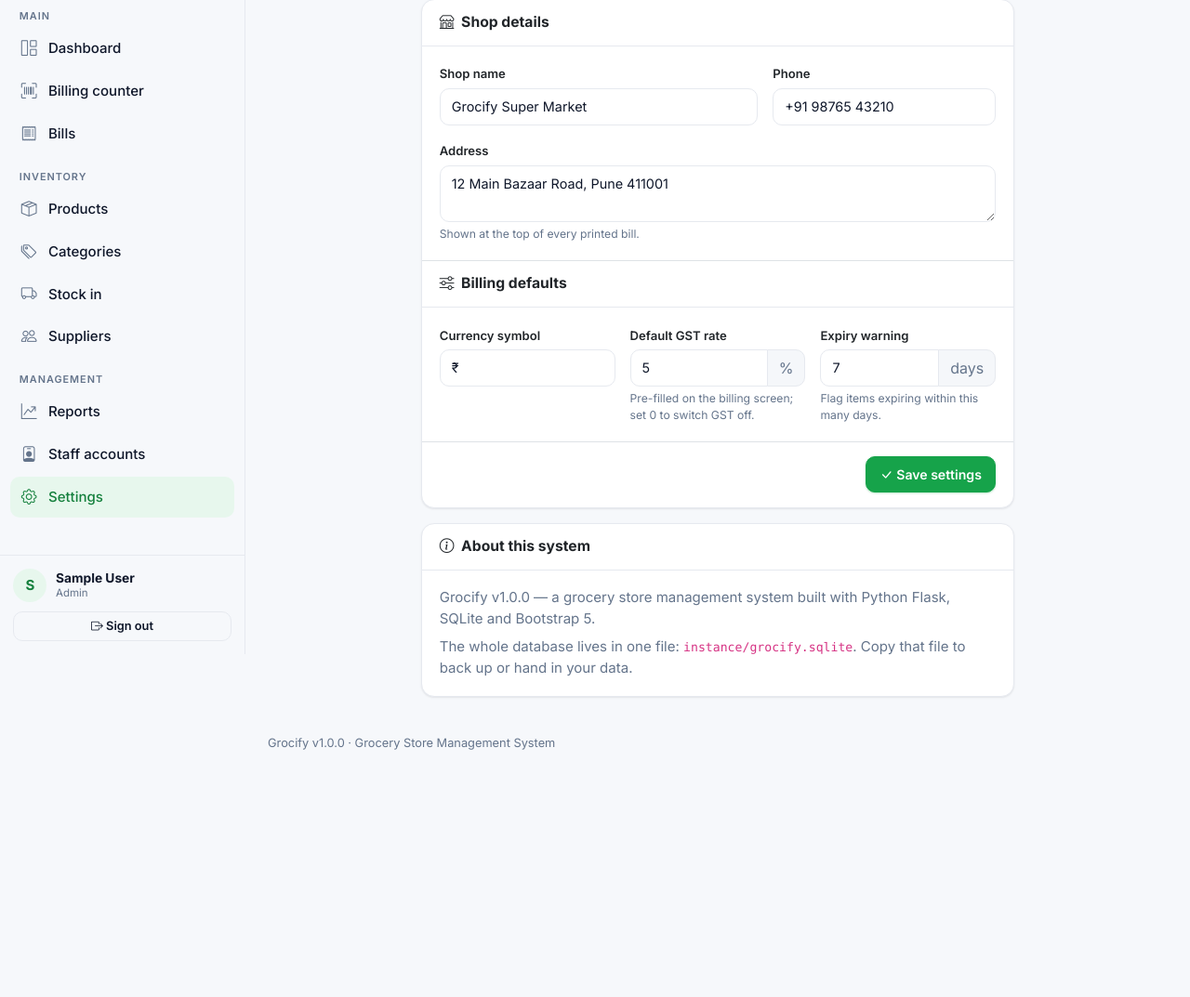
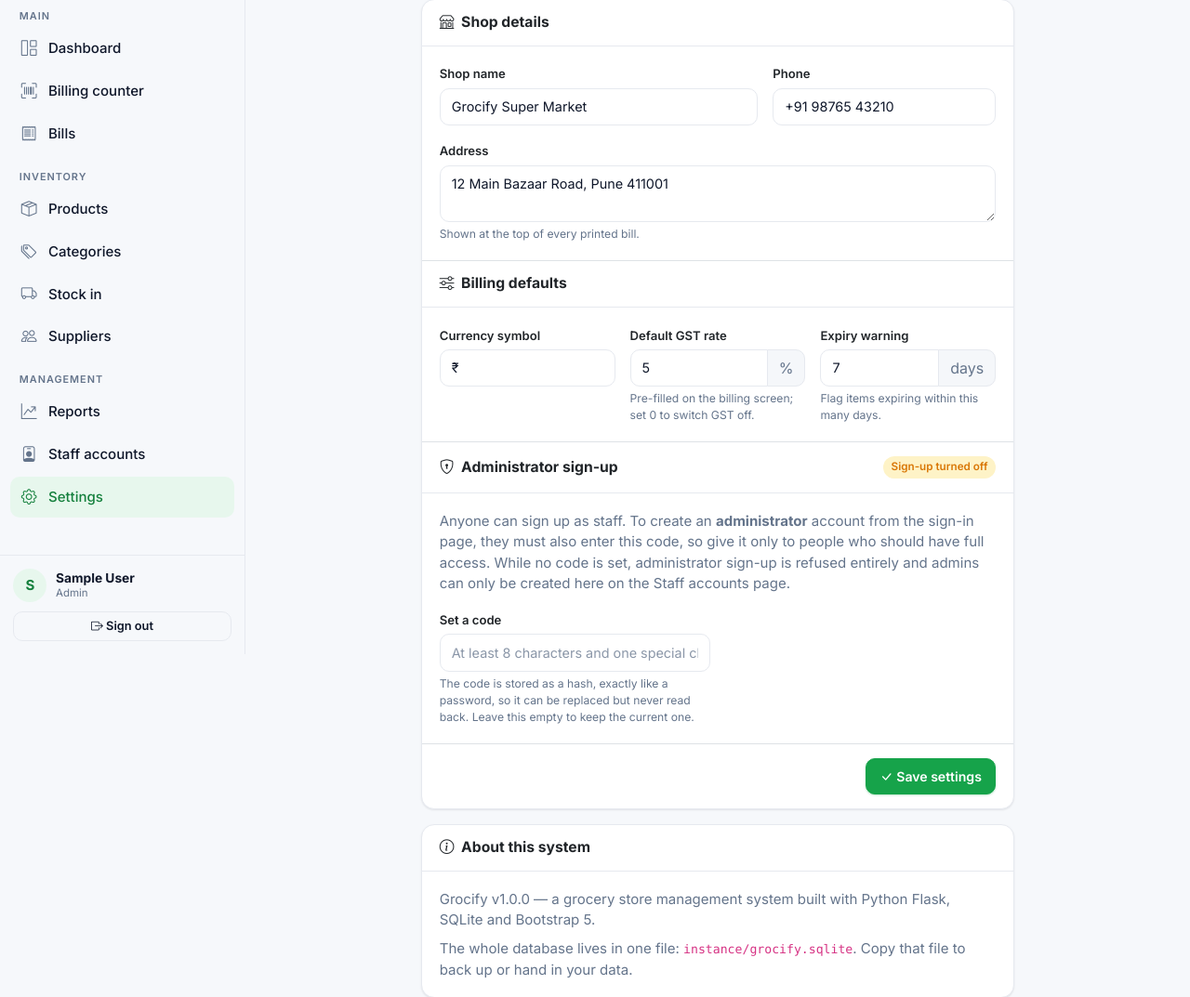
Before and after one commit to luxemorphstudios/Grocify, a Flask app: page /settings in a window 1280 px wide. Shown: the part 96-1169 px from the top of the page at 93% size. Before the commit the page ends 903 px from the top, so only its background shows below. Run offline with Flask 3, Linux system fonts and the light colour scheme; the visitor is signed in with stand-in values (Sample User, id 1); data comes from the database, SQL or seed files in the repository.

Commit message:
Gate administrator sign-up behind a hashed administrator code
Anyone could previously register as an administrator from the sign-in
page, which handed full control of prices, stock and staff to whoever
could reach the app.

Now:

- Choosing Administrator on the sign-up form reveals an "Administrator
  code" field, which must match a code an admin sets in Settings.
- The code is stored hashed, exactly like a password, so it is not
  readable from the database and cannot be printed back. It can be
  replaced or cleared, never read.
- It lives in the database rather than the source, because this
  repository is public and a hardcoded code would be no secret at all.
- If no administrator exists yet, the first account may still be created
  as one without a code - otherwise a fresh clone could never bootstrap.
- If an administrator exists but no code is set, administrator sign-up
  is refused entirely and admins are created from Staff accounts only.
- Settings whose key ends in _hash are filtered out of the template
  context, so a secret cannot be rendered onto a page by accident.

Co-Authored-By: Claude Opus 5 <noreply@anthropic.com>

```diff
--- a/grocify/__init__.py
+++ b/grocify/__init__.py
@@ -57,7 +57,10 @@ def create_app(test_config=None):
     def inject_globals():
         shop = {}
         try:
-            shop = db.get_settings()
+            # Anything ending in _hash is a secret, so it never reaches a
+            # template where it could be printed by accident.
+            shop = {k: v for k, v in db.get_settings().items()
+                    if not k.endswith("_hash")}
         except Exception:          # database not created yet
             pass
         return {"shop": shop, "app_version": __version__}
--- a/grocify/helpers.py
+++ b/grocify/helpers.py
@@ -137,7 +137,7 @@ def date_range(days=7):
 PASSWORD_MIN_LENGTH = 8
 
 
-def validate_password(password, confirm=None):
+def validate_password(password, confirm=None, what="password"):
     """Check a new password against the rules. Returns an error, or None.
 
     The rules are deliberately checked here on the server. The sign-up form
@@ -145,13 +145,13 @@ def validate_password(password, confirm=None):
     user can edit the page, so the server has to decide.
     """
     if len(password or "") < PASSWORD_MIN_LENGTH:
-        return ("The password must be at least %d characters long."
-                % PASSWORD_MIN_LENGTH)
+        return ("The %s must be at least %d characters long."
+                % (what, PASSWORD_MIN_LENGTH))
     if not any(not ch.isalnum() and not ch.isspace() for ch in password):
-        return ("The password must include at least one special character, "
-                "for example ! @ # $ % or &.")
+        return ("The %s must include at least one special character, "
+                "for example ! @ # $ %% or &." % what)
     if confirm is not None and password != confirm:
-        return "The two passwords do not match."
+        return "The two %ss do not match." % what
     return None
 
 
--- a/grocify/schema.sql
+++ b/grocify/schema.sql
@@ -117,4 +117,7 @@ INSERT INTO settings (key, value) VALUES
     ('shop_phone',      '+91 98765 43210'),
     ('currency',        '₹'),
     ('gst_rate',        '5'),
-    ('expiry_warn_days','7');
+    ('expiry_warn_days','7'),
+    -- Hash of the code needed to register an administrator from the sign-in
+    -- page. Empty means administrator sign-up is turned off.
+    ('admin_code_hash', '');
--- a/grocify/templates/people/settings.html
+++ b/grocify/templates/people/settings.html
@@ -54,6 +54,56 @@
         </div>
       </div>
 
+      <div class="card-header border-top">
+        <h2 class="card-title"><i class="bi bi-shield-lock me-1"></i> Administrator sign-up</h2>
+        {% if admin_code_set %}
+          <span class="chip chip-ok ms-auto">Code is set</span>
+        {% else %}
+          <span class="chip chip-warn ms-auto">Sign-up turned off</span>
+        {% endif %}
+      </div>
+      <div class="card-body">
+        <p class="text-muted mb-3">
+          Anyone can sign up as staff. To create an <strong>administrator</strong>
+          account from the sign-in page, they must also enter this code, so give
+          it only to people who should have full access.
+          {% if not admin_code_set %}
+            While no code is set, administrator sign-up is refused entirely and
+            admins can only be created here on the Staff accounts page.
+          {% endif %}
+        </p>
+
+        <div class="row g-3">
+          <div class="col-md-6">
+            <label class="form-label" for="admin_code">
+              {{ 'Replace the code' if admin_code_set else 'Set a code' }}
+            </label>
+            <input class="form-control" id="admin_code" name="admin_code"
+                   type="text" autocomplete="off"
+                   placeholder="At least 8 characters and one special character">
+            <div class="form-text">
+              The code is stored as a hash, exactly like a password, so it can be
+              replaced but never read back. Leave this empty to keep the current
+              one.
+            </div>
+          </div>
+
+          <div class="col-md-6 d-flex align-items-center">
+            {% if admin_code_set %}
+              <div class="form-check">
+                <input class="form-check-input" type="checkbox" value="1"
+                       id="clear_admin_code" name="clear_admin_code">
+                <label class="form-check-label" for="clear_admin_code">
+                  Turn administrator sign-up off<br>
+                  <small class="text-muted">Clears the code. Existing
+                    administrators are not affected.</small>
+                </label>
+              </div>
+            {% endif %}
+          </div>
+        </div>
+      </div>
+
       <div class="card-header border-top border-bottom-0 justify-content-end">
         <button class="btn btn-primary" type="submit"><i class="bi bi-check-lg me-1"></i>Save settings</button>
       </div>
--- a/grocify/views/people.py
+++ b/grocify/views/people.py
@@ -3,7 +3,7 @@ from flask import (Blueprint, abort, flash, g, redirect, render_template,
                    request, url_for)
 from werkzeug.security import generate_password_hash
 
-from ..db import execute, now, query, save_setting, scalar
+from ..db import execute, get_setting, now, query, save_setting, scalar
 from ..helpers import admin_required, parse_float, validate_password, validate_username
 
 bp = Blueprint("people", __name__)
@@ -191,7 +191,27 @@ def settings():
         save_setting("gst_rate", max(parse_float(request.form.get("gst_rate")), 0))
         save_setting("expiry_warn_days",
                      int(max(parse_float(request.form.get("expiry_warn_days"), 7), 1)))
+
+        # The administrator code is a credential, so it is hashed and can only
+        # be replaced or cleared - never read back.
+        if request.form.get("clear_admin_code"):
+            save_setting("admin_code_hash", "")
+            flash("Administrator sign-up turned off.", "info")
+        else:
+            new_code = request.form.get("admin_code", "")
+            if new_code:
+                problem = validate_password(new_code, what="administrator code")
+                if problem:
+                    flash(problem + " The code was not changed.", "warning")
+                else:
+                    save_setting("admin_code_hash", generate_password_hash(new_code))
+                    flash("Administrator code updated.", "success")
+
         flash("Settings saved.", "success")
         return redirect(url_for("people.settings"))
 
-    return render_template("people/settings.html")
+    return render_template(
+        "people/settings.html",
+        admin_code_set=bool(get_setting("admin_code_hash", "")),
+        admin_count=scalar("SELECT COUNT(*) FROM users WHERE role = 'admin'"),
+    )
```
Also changed, not shown: grocify/templates/register.html (+30 -1 lines), grocify/views/auth.py (+35 -2 lines), README.md.
